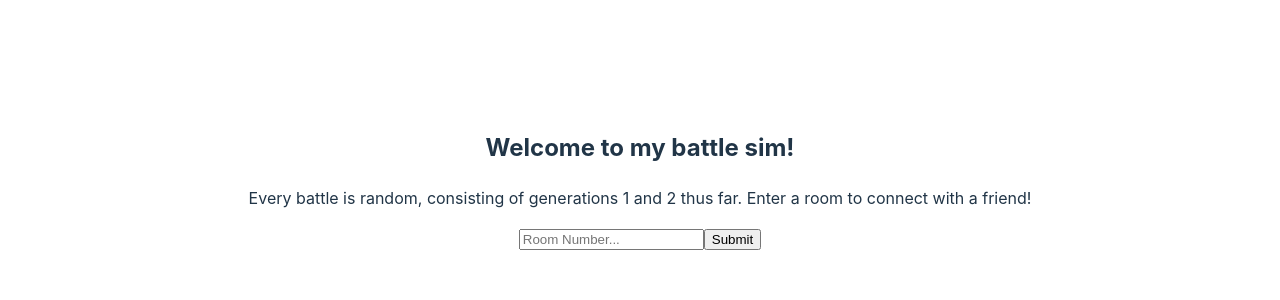
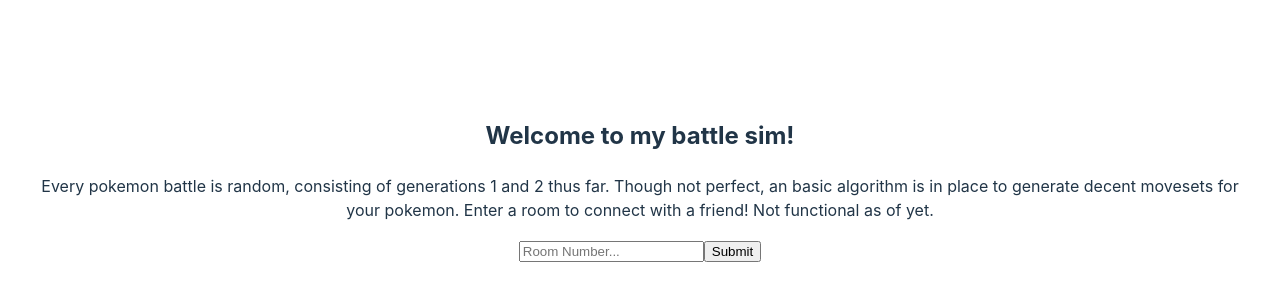
Before and after one commit to mousity/Pokemon-Battle-Simulator, a React (Vite) app in the folder client/Pokemon Sim/: page / in a window 1280 px wide. Shown: the part 220-520 px from the top of the page. Built offline with nearby package versions, Linux system fonts and the light colour scheme; no server answers.

Commit message:
More informative message on homepage

```diff
--- a/client/Pokemon Sim/src/homepage/HomePage.jsx
+++ b/client/Pokemon Sim/src/homepage/HomePage.jsx
@@ -4,7 +4,9 @@
 return (
     <div>
         <h2>Welcome to my battle sim!</h2>
-        <p>Every battle is random, consisting of generations 1 and 2 thus far. Enter a room to connect with a friend!</p>
+        <p>Every pokemon battle is random, consisting of generations 1 and 2 thus far.
+             Though not perfect, an basic algorithm is in place to generate decent movesets for your pokemon. Enter a room to connect with a friend!
+              Not functional as of yet.</p>
         <form>
             <input type="number" name="roomNumber" className="roomNumber" placeholder="Room Number..."/>
             <input type="submit"/>
```
